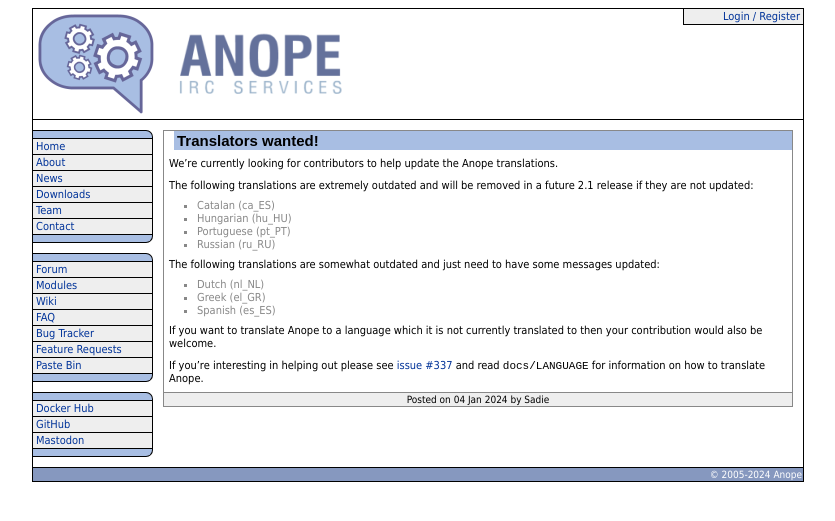
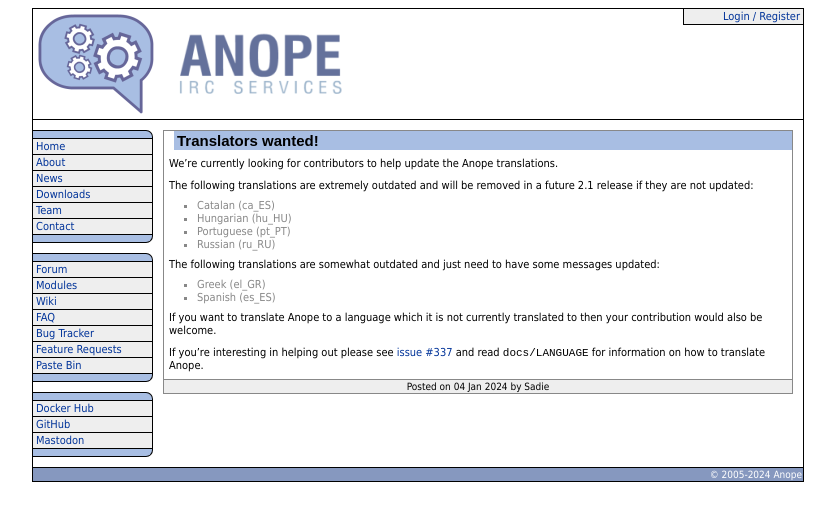
Before and after one commit to anope/website, a Jekyll site: the page built from _posts/2024-01-04-translators-wanted.md, in a window 1280 px wide. Shown: the top 521 px of the page, without its empty margins (222-1057 px from the left). Built offline with Jekyll 4.4.1, drawn with Linux system fonts in a browser that asks for light colours.

Commit message:
The Dutch translation has been updated.

```diff
--- a/_posts/2024-01-04-translators-wanted.md
+++ b/_posts/2024-01-04-translators-wanted.md
@@ -16,7 +16,6 @@
 
 The following translations are somewhat outdated and just need to have some messages updated:
 
-- Dutch (nl_NL)
 - Greek (el_GR)
 - Spanish (es_ES)
 
```
